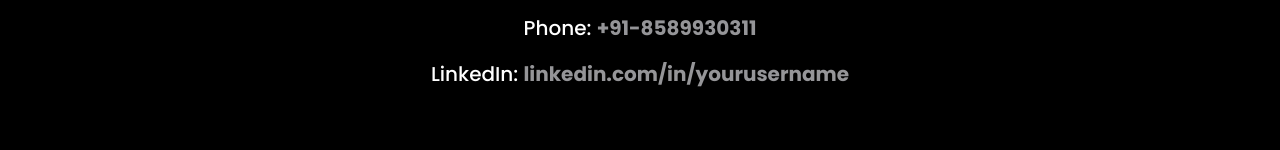
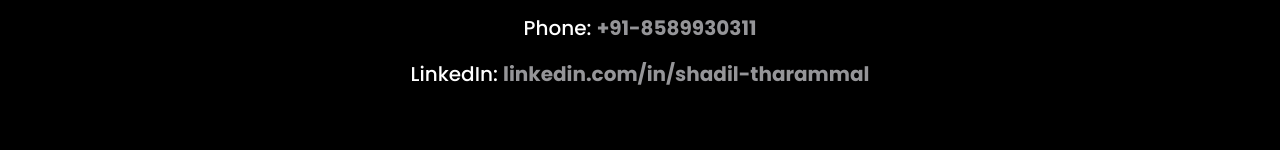
Before and after one commit to Shadil311/myportfolio, a plain HTML site: page index.html in a window 1280 px wide. Shown: the part 2572-2722 px from the top of the page. Drawn offline with nearby package versions, Linux system fonts and the light colour scheme.

Commit message:
index.html

```diff
--- a/index.html
+++ b/index.html
@@ -196,7 +196,7 @@
       <p class="fs-5">Email: <a href="mailto:shadil.tharammal@gmail.com.com" class="link-brown">shadil.tharammal@gmail.com</a></p>
       <p class="fs-5">Phone: <a href="tel:+91 8589930311" class="link-brown">+91-8589930311</a></p>
         <p class="fs-5">
-  LinkedIn: <a href="https://www.linkedin.com/in/yourusername" class="link-brown" target="_blank">linkedin.com/in/yourusername</a>
+  LinkedIn: <a href="https://www.linkedin.com/in/shadil-tharammal" class="link-brown" target="_blank">linkedin.com/in/shadil-tharammal</a>
 </p>
 
     </div>
```
